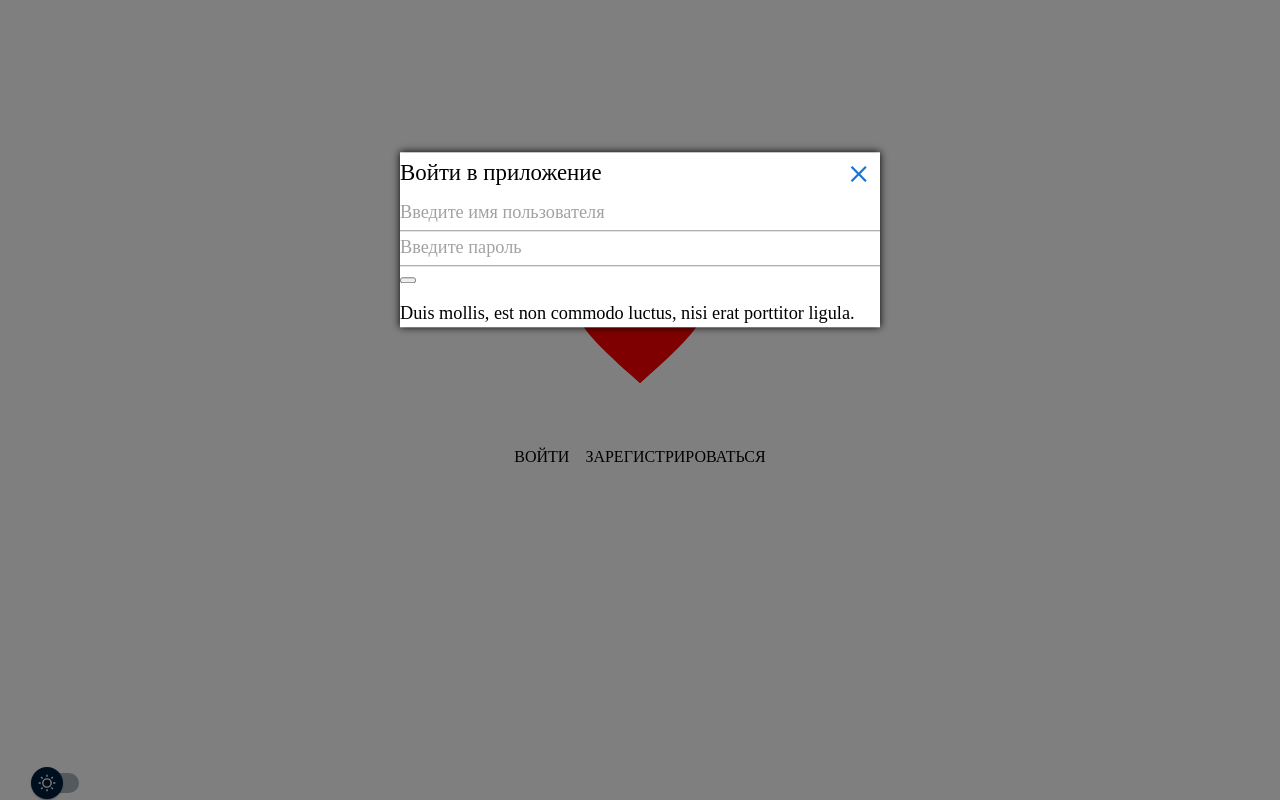
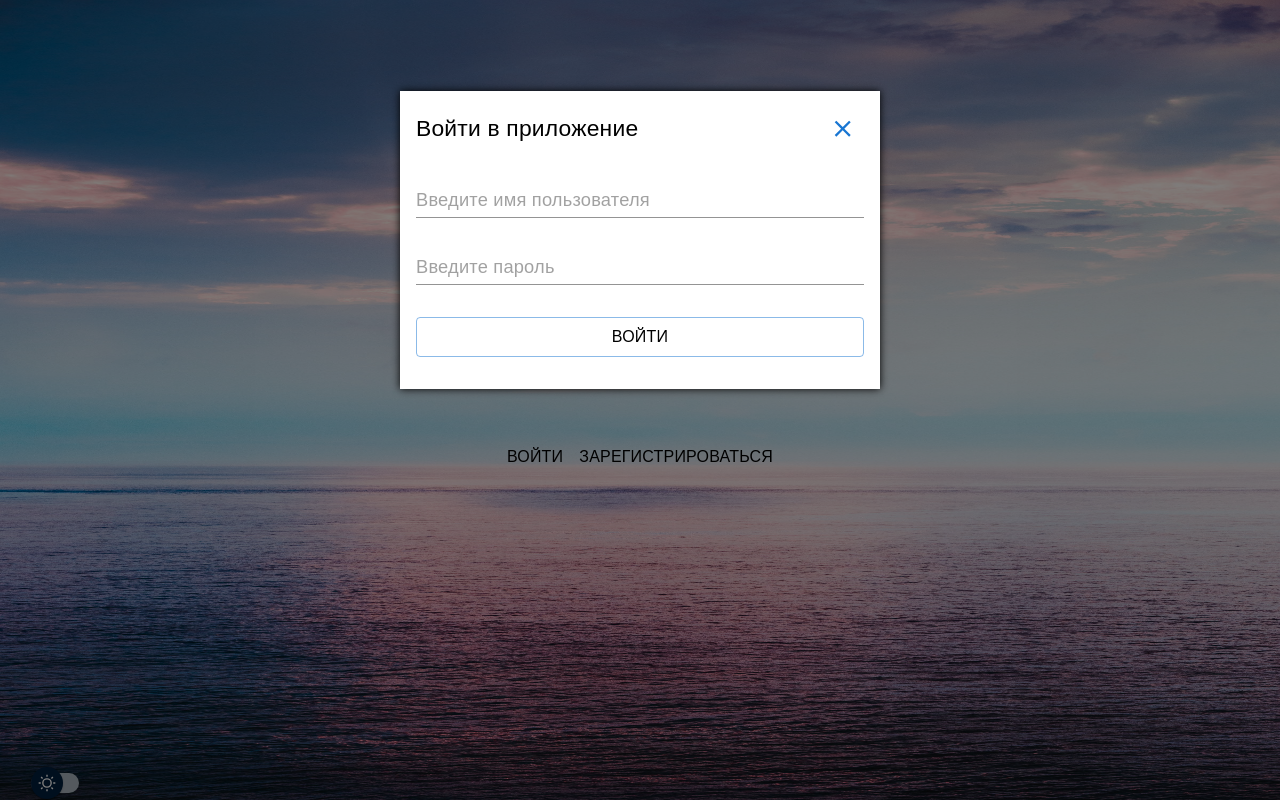
Before and after one commit to lusorich/your-choice, a React app: page / in a window 1280 px wide. Both pictures are taken after a click on the button "ВОЙТИ". Built offline with nearby package versions, Linux system fonts and the light colour scheme.

Commit message:
refactor

```diff
--- a/public/styles/global.css
+++ b/public/styles/global.css
@@ -1,6 +1,7 @@
 html,
 body {
     height: 100%;
+    letter-spacing: 0.0125rem;
 }
 
 body {
@@ -12,28 +13,28 @@ body {
 }
 
 @font-face {
-    font-family: "Raleway";
+    font-family: Raleway, sans-serif;
     src: url("../fonts/raleway-v27-latin_cyrillic-600.woff") format("woff") url("../fonts/raleway-v27-latin_cyrillic-600.woff2") format("woff2");
     font-weight: 600;
     font-style: normal;
 }
 
 @font-face {
-    font-family: "Raleway";
+    font-family: Raleway, sans-serif;
     src: url("../fonts/raleway-v27-latin_cyrillic-800.woff") format("woff") url("../fonts/raleway-v27-latin_cyrillic-800.woff2") format("woff2");
     font-weight: 800;
     font-style: normal;
 }
 
 @font-face {
-    font-family: "Raleway";
+    font-family: Raleway, sans-serif;
     src: url("../fonts/raleway-v27-latin_cyrillic-italic.woff") format("woff") url("../fonts/raleway-v27-latin_cyrillic-italic.woff2") format("woff2");
     font-weight: 400;
     font-style: italic;
 }
 
 @font-face {
-    font-family: "Raleway";
+    font-family: Raleway, sans-serif;
     src: url("../fonts/raleway-v27-latin_cyrillic-regular.woff") format("woff") url("../fonts/raleway-v27-latin_cyrillic-regular.woff2") format("woff2");
     font-weight: 400;
     font-style: normal;
--- a/src/app/App.tsx
+++ b/src/app/App.tsx
@@ -14,7 +14,13 @@ const App = () => {
   );
   return (
     <ThemeProvider theme={activeTheme}>
-      <MainContainer maxWidth={false}>
+      <MainContainer
+        maxWidth={false}
+        sx={{
+          backgroundImage: 'url(./images/main-background.jpg)',
+          backgroundRepeat: 'round',
+        }}
+      >
         <AppProviders>
           <UnauthenticatedApp />
           <ReactQueryDevtools initialIsOpen />
--- a/src/features/auth/by-login/ui/LoginForm.tsx
+++ b/src/features/auth/by-login/ui/LoginForm.tsx
@@ -1,5 +1,5 @@
 import {
-  Alert, Box, Input, styled,
+  Alert, Box, Button, Input, styled,
 } from '@mui/material';
 import React from 'react';
 import { Controller, useForm } from 'react-hook-form';
@@ -10,6 +10,12 @@ import { LoginFields } from '../lib/types';
 const FormFieldWrapper = styled(Box)(({ theme }) => ({
   display: 'flex',
   flexDirection: 'column',
+}));
+
+const FormWrapper = styled(Box)(({ theme }) => ({
+  display: 'flex',
+  flexDirection: 'column',
+  gap: '2rem',
 }));
 
 const FormAlertField = styled(Alert)(({ theme }) => ({
@@ -32,6 +38,7 @@ const LoginForm = () => {
   const onSubmit = (data: LoginFields) => console.log(data);
   return (
     <form onSubmit={handleSubmit(onSubmit)}>
+      <FormWrapper>
         <Controller
           name="login"
           control={control}
@@ -60,7 +67,10 @@ const LoginForm = () => {
             </FormFieldWrapper>
           )}
         />
-      <button type="submit" />
+        <Button variant="outlined" size="medium" type="submit">
+          Войти
+        </Button>
+      </FormWrapper>
     </form>
   );
 };
--- a/src/pages/unauthenticated/ui/UnauthenticatedApp.tsx
+++ b/src/pages/unauthenticated/ui/UnauthenticatedApp.tsx
@@ -46,9 +46,6 @@ const UnauthenticatedApp = () => {
             onClose={handleLoginClose}
           >
             <LoginForm />
-            <Typography id="modal-modal-description" sx={{ mt: 2 }}>
-              Duis mollis, est non commodo luctus, nisi erat porttitor ligula.
-            </Typography>
           </Modal>
         </Box>
         <Box>
--- a/src/pages/unauthenticated/ui/style.tsx
+++ b/src/pages/unauthenticated/ui/style.tsx
@@ -13,15 +13,19 @@ const MainContainer = styled(Container)(({ theme }) => ({
   gap: '3rem',
 }));
 
-const ModalContainer = styled(Box)({
+const ModalContainer = styled(Box)(({ theme }) => ({
   position: 'absolute' as 'absolute',
+  display: 'flex',
+  flexDirection: 'column',
+  gap: '2rem',
   top: '30vh',
   left: '50%',
   transform: 'translate(-50%, -50%)',
   width: '30rem',
-  backgroundColor: '#fff',
+  backgroundColor: theme.palette.mode === ThemeColorMode.light ? '#fff' : '#000',
   boxShadow: '0 0 0.5rem black',
   boxSizing: 'border-box',
+  padding: '1rem 1rem 2rem 1rem',
   '@media (max-width:600px)': {
     top: 'unset',
     left: 'unset',
@@ -30,7 +34,7 @@ const ModalContainer = styled(Box)({
     height: '100vh',
     padding: '2rem',
   },
-});
+}));
 
 const ModalHeader = styled(Box)({
   display: 'flex',
--- a/src/widgets/theme/ui/useColorModeTheme.tsx
+++ b/src/widgets/theme/ui/useColorModeTheme.tsx
@@ -9,8 +9,15 @@ export enum ThemeColorMode {
 
 const defaultThemeStyles = {
   typography: {
-    fontFamily: 'Raleway',
+    fontFamily: 'Raleway, sans-serif',
+    letterSpacing: 'inherit',
     fontSize: 16,
+    button: {
+      letterSpacing: 'inherit',
+    },
+    h6: {
+      letterSpacing: 'inherit',
+    },
   },
 };
 
```
Also changed, not shown: public/images/main-background.jpg (added). Lines whose indentation alone changed are shown as unchanged.
